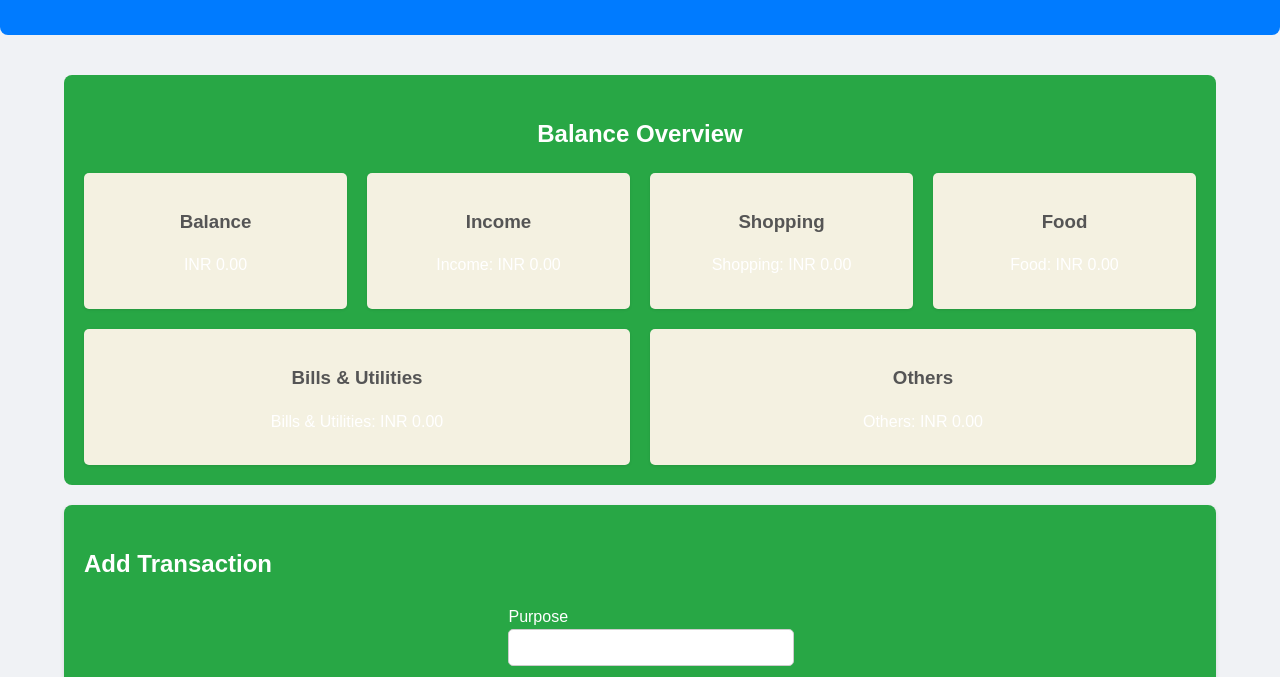
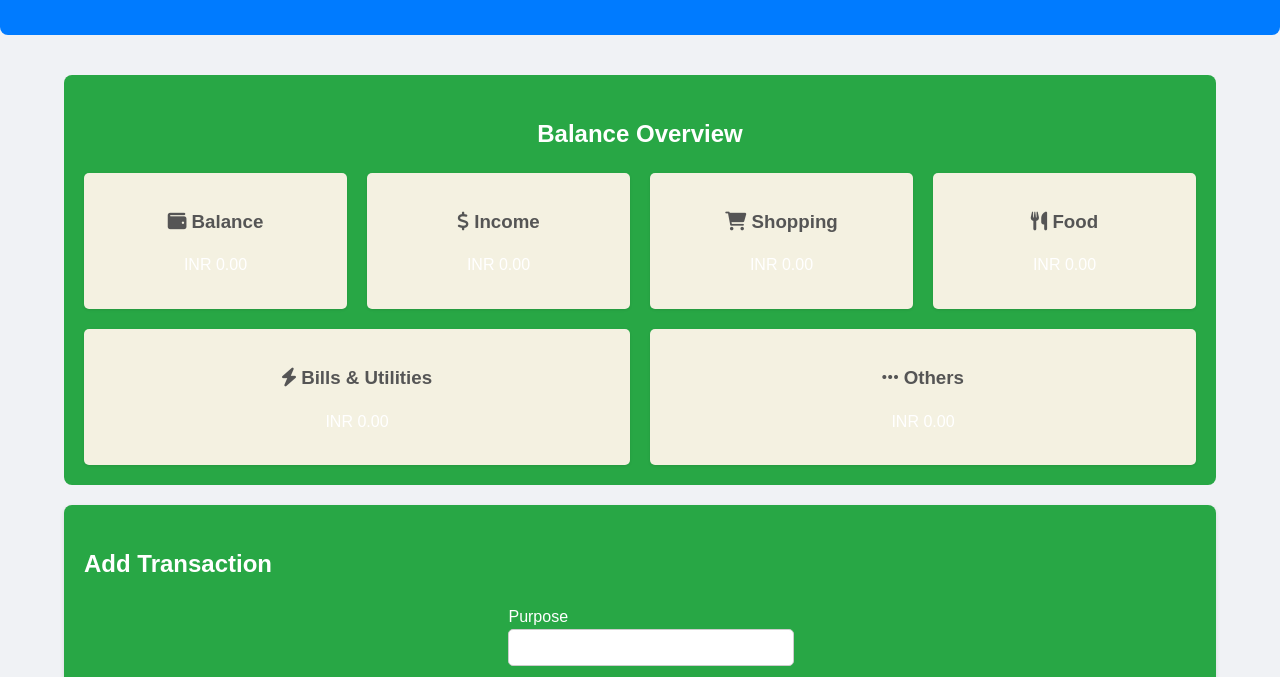
Before and after one commit to Erai67/Expense-Tracker, a plain HTML site: page index.html in a window 1280 px wide. Shown: the part 123-800 px from the top of the page. Drawn offline with nearby package versions, Linux system fonts and the light colour scheme.

Commit message:
Update index.html

```diff
--- a/index.html
+++ b/index.html
@@ -4,7 +4,10 @@
   <meta charset="UTF-8">
   <meta name="viewport" content="width=device-width, initial-scale=1.0">
   <title>Expense Tracker</title>
+  <link href="https://fonts.googleapis.com/css2?family=Roboto:wght@400;500;700&display=swap" rel="stylesheet">
   <link rel="stylesheet" href="style.css">
+  <link rel="stylesheet" href="https://cdn.jsdelivr.net/npm/toastify-js/src/toastify.min.css">
+  <link href="https://cdnjs.cloudflare.com/ajax/libs/font-awesome/6.0.0-beta3/css/all.min.css" rel="stylesheet">
 </head>
 <body>
   <header>
@@ -17,35 +20,35 @@
       <h2>Balance Overview</h2>
       <div class="summary-grid">
         <div class="summary-item">
-          <h3>Balance</h3>
+          <h3><i class="fas fa-wallet"></i> Balance</h3>
           <p id="balance">INR 0.00</p>
         </div>
         <div class="summary-item">
-          <h3>Income</h3>
-          <p id="income">Income: INR 0.00</p>
+          <h3><i class="fas fa-dollar-sign"></i> Income</h3>
+          <p id="income">INR 0.00</p>
         </div>
         <div class="summary-item">
-          <h3>Shopping</h3>
-          <p id="shopping">Shopping: INR 0.00</p>
+          <h3><i class="fas fa-shopping-cart"></i> Shopping</h3>
+          <p id="shopping">INR 0.00</p>
         </div>
         <div class="summary-item">
-          <h3>Food</h3>
-          <p id="food">Food: INR 0.00</p>
+          <h3><i class="fas fa-utensils"></i> Food</h3>
+          <p id="food">INR 0.00</p>
         </div>
         <div class="summary-item">
-          <h3>Bills & Utilities</h3>
-          <p id="bills">Bills & Utilities: INR 0.00</p>
+          <h3><i class="fas fa-bolt"></i> Bills & Utilities</h3>
+          <p id="bills">INR 0.00</p>
         </div>
         <div class="summary-item">
-          <h3>Others</h3>
-          <p id="others">Others: INR 0.00</p>
+          <h3><i class="fas fa-ellipsis-h"></i> Others</h3>
+          <p id="others">INR 0.00</p>
         </div>
       </div>
     </div>
 
     <!-- Add Transaction Form -->
     <div class="form-section">
-      <h2>Add Transaction</h2>
+      <h2 class="center-text">Add Transaction</h2>
       <form id="expense-form" class="form-grid">
         <div>
           <label for="purpose">Purpose</label>
@@ -92,11 +95,14 @@
     <!-- Chart Section -->
     <div class="chart-container">
       <button id="toggle-chart" class="btn-secondary">Toggle Chart Type</button>
+    </div>
+    <div class="chart-container">
       <canvas id="expense-chart"></canvas>
     </div>
   </div>
 
   <script src="https://cdn.jsdelivr.net/npm/chart.js"></script>
+  <script src="https://cdn.jsdelivr.net/npm/toastify-js"></script>
   <script src="script.js"></script>
 </body>
 </html>
```
